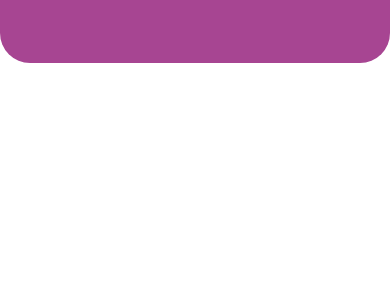
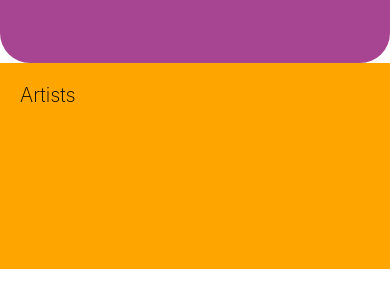
Before and after one commit to redmejia/art-app, a React Native app: screen / in a window 390 px wide. Shown: the part 266-574 px from the top of the page. Built offline with nearby package versions, Linux system fonts and the light colour scheme.

Commit message:
artist section

```diff
--- a/App.tsx
+++ b/App.tsx
@@ -10,6 +10,7 @@ import {
 	FlatList,
 	Platform,
 	StyleSheet,
+	Text,
 	View,
 } from 'react-native';
 import SmCard from './src/Components/Utils/Card/SmCard';
@@ -50,7 +51,9 @@ function App(): JSX.Element {
 					}
 				/>
 			</View>
-      <View style={{ flex: 2, backgroundColor: '#fff' }} />
+			<View style={{ flex: 2, backgroundColor: 'orange' }} >
+					<Text style={styles.textArtist}>Artists</Text>
+			</View>
 			<View style={{ flex: 3, backgroundColor: '#fff' }} />
 		</View>
 	);
@@ -61,7 +64,7 @@ const styles = StyleSheet.create({
 		flex: 1,
 		// padding: 20,
 	},
-  containerDirection : {
+	containerDirection: {
 		flexDirection: 'column',
 	},
 	topOptionArt: {
@@ -77,7 +80,12 @@ const styles = StyleSheet.create({
 		fontSize: 28,
 		color: '#fff'
 	},
-
+	textArtist : {
+		padding: 20,
+		fontWeight: '200',
+		fontSize: 20,
+		color: '#000'
+	}
 });
 
 export default App;
```
Lines whose indentation alone changed are shown as unchanged.
